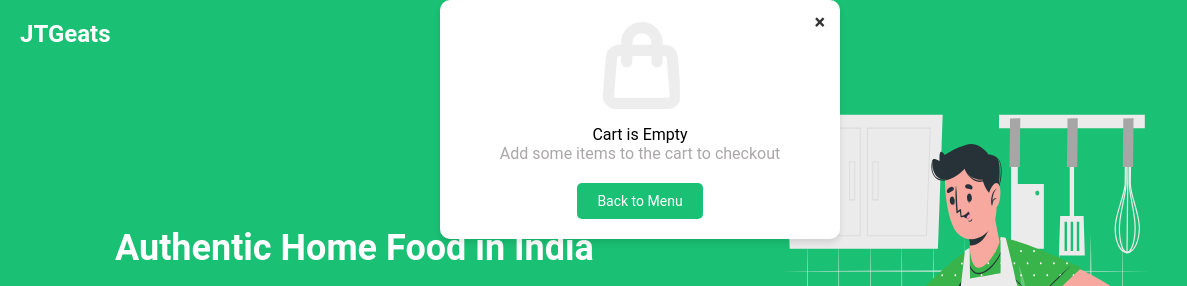
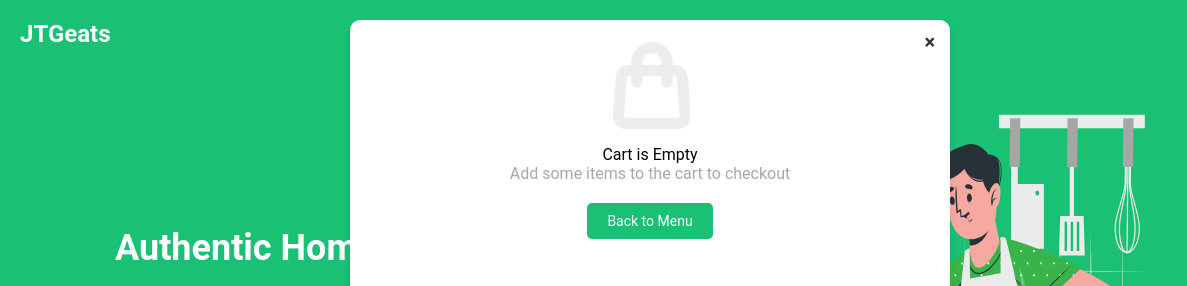
Before and after one commit to Abhinav-2026/Josh-Assignment, a plain HTML site: page index.html in a window 1280 px wide. Both pictures are taken after a click on the element 1248 px from the left and 34 px from the top of the page. Shown: the top 286 px of the page, 0-1187 px from the left. Drawn offline with nearby package versions, Linux system fonts and the light colour scheme.

Commit message:
Updated features and fixed bugs

```diff
--- a/HomeKitchen.js
+++ b/HomeKitchen.js
@@ -47,7 +47,7 @@ document.addEventListener("DOMContentLoaded", function () {
             $(".popular-items").slick({
                 slidesToShow: 3, // Show 3 slides at a time
                 slidesToScroll: 1, // Scroll one slide at a time
-                // autoplay: true,
+                autoplay: true,
                 autoplaySpeed: 2000,
                 arrows: true,
                 prevArrow: '<button type="button" class="slick-prev"><img src="JTG - FE Home Assignment - Set 1/Arrow-1.svg" alt="Previous"></button>',
@@ -134,6 +134,9 @@ document.addEventListener("DOMContentLoaded", function () {
             cartModal.style.display = 'none';
         }
     });
+    cartModal.querySelector('.back-to-menu').addEventListener('click', () => {
+        cartModal.style.display = 'none';
+    });
 });
 
 // Function to handle video controls
--- a/styles.css
+++ b/styles.css
@@ -236,12 +236,13 @@ html, body {
 /* Cart Modal */
 .cart-modal {
     position: fixed;
-    top: 0%;
-    left: 50%;
-    transform: translateX(-50%);
-    width: 80%;
-    max-width: 400px;
-    height: auto;
+    /* transform: translateX(-50%); */
+    width: 600px;
+    height: 500px;
+    top: 20px;
+    left: 350px;
+
+    border-radius: 20px;
     display: flex;
     justify-content: center;
     align-items: center;
```
